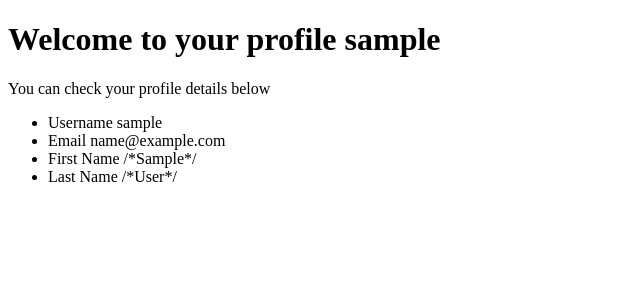
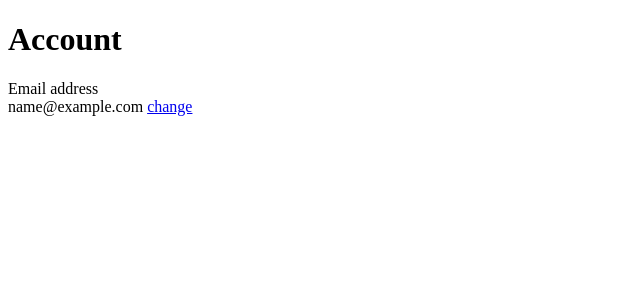
Before and after one commit to zuri-training/Team_87_zuri_fetch_metadata, a Django app: page /profile/1 in a window 1280 px wide. Shown: the part 80-380 px from the top of the page, without its empty margins (0-640 px from the left). Run offline with Django 4.2, Linux system fonts and the light colour scheme; the visitor is signed in with stand-in values (Sample User, id 1); data comes from the database, SQL or seed files in the repository.

Commit message:
add change email feauture

```diff
--- a/metadata/forms.py
+++ b/metadata/forms.py
@@ -1,4 +1,5 @@
 from django import forms
+from django.contrib.auth.models import User
 
 
 class FileUpload(forms.Form):
--- a/metadata/templates/profile.html
+++ b/metadata/templates/profile.html
@@ -2,23 +2,17 @@
 {% block title %}Profile Page{% endblock%}
 
 {% block content %}
+
+
 <div class="head">
-    <h1>Welcome to your profile {{user.username}}</h1
-    <p>You can check your profile details below</p>
-    <ul>
-    <li>
-        Username {{user.username}}
-    </li>
-    <li>
-        Email {{user.email}}
-    </li>
-    <li>
-        First Name /*{{user.first_name}}*/
-    </li>
-    <li>
-        Last Name /*{{user.last_name}}*/
-    </li>
-    </ul>
+{% for message in messages %}
+<h5>{{message}}</h5>
+{% endfor %}
+    <h1>Account</h1>
+        Email address <br>
+        {{user.email}}
+        <a href="{% url 'metadata:change_email' user.id %}">change</a>
+
 
 </div>
 
--- a/metadata/urls.py
+++ b/metadata/urls.py
@@ -12,5 +12,6 @@ urlpatterns = [
     path("viewMetadata", views.view_metadata.as_view(), name="viewMetadata"),
     path("contact", views.contact, name="contact"),
     path("download", views.download_csv_data, name="download"),
-    path("result", views.result, name="result")
+    path("result", views.result, name="result"),
+    path("change_email/<int:pk>", views.change_email.as_view(), name="change_email")
 ]
--- a/metadata/views.py
+++ b/metadata/views.py
@@ -47,7 +47,7 @@ def login(request):
             return redirect('/')
         else:
             messages.info(request, 'Invalid username or password')
-            return redirect('/login')
+            return redirect('metadata:login')
     return render(request, "login.html")
 
 
@@ -73,19 +73,19 @@ def signup(request):
         if password == pass2:
             if User.objects.filter(email=email).exists():
                 messages.info(request, "Email already exist")
-                return redirect('signup')
+                return redirect('metadata:signup')
             elif User.objects.filter(username=username).exists():
                 messages.info(request, "Username already exist")
-                return redirect('signup')
+                return redirect('metadata:signup')
             else:
                 user = User.objects.create_user(
                     username=username, email=email, password=password)
                 user.save()
                 messages.info(request, "Account created")
-                return HttpResponseRedirect("login")
+                return redirect("metadata:login")
         else:
             messages.info(request, "Password didnt match")
-            return redirect('signup')
+            return redirect('metadata:signup')
 
     return render(request, "signup.html")
 
@@ -114,13 +114,13 @@ def contact(request):
             name=request.POST['name'], email=request.POST['email'], message=request.POST['message'])
         contact.save()
         messages.info(request, "Message sent")
-        return redirect('/contact')
+        return redirect('metadata:contact')
     return render(request, "contact.html")
-
-
 
     # ==========================================
 # ==========================================
+
+
 class view_metadata(LoginRequiredMixin, View):
     success_url = reverse_lazy('metadata:viewMetadata')
     template_name = 'metadata.html'
@@ -169,7 +169,7 @@ class view_metadata(LoginRequiredMixin, View):
                             {"label_name": label_name, "label_value": label_value})
 
             request.session["metadata"] = context
-            return redirect("/result")
+            return redirect("metadata:result")
         return render(request, self.template_name, {'form': form})
 
     def get(self, request):
@@ -215,3 +215,21 @@ def download_csv_data(request):
     writer.writerow(metadata_label_value)
 
     return response
+
+
+class change_email(LoginRequiredMixin, View):
+    success_url = reverse_lazy('metadata:profile')
+    template = 'change_email.html'
+
+    def get(self, request, pk):
+        return render(request, self.template)
+
+    def post(self, request, pk):
+        email = request.POST['new_email']
+        if User.objects.filter(email=email).exists():
+            messages.info(request, "Email already exist choose another one")
+            return redirect('metadata:change_email', pk=pk)
+        else:
+            User.objects.filter(id=pk).update(email=email)
+            messages.info(request, "Email succesfully updated")
+        return redirect('metadata:profile', pk=pk)
```
Also changed, not shown: metadata/templates/change_email.html (added, +10 -0 lines).
